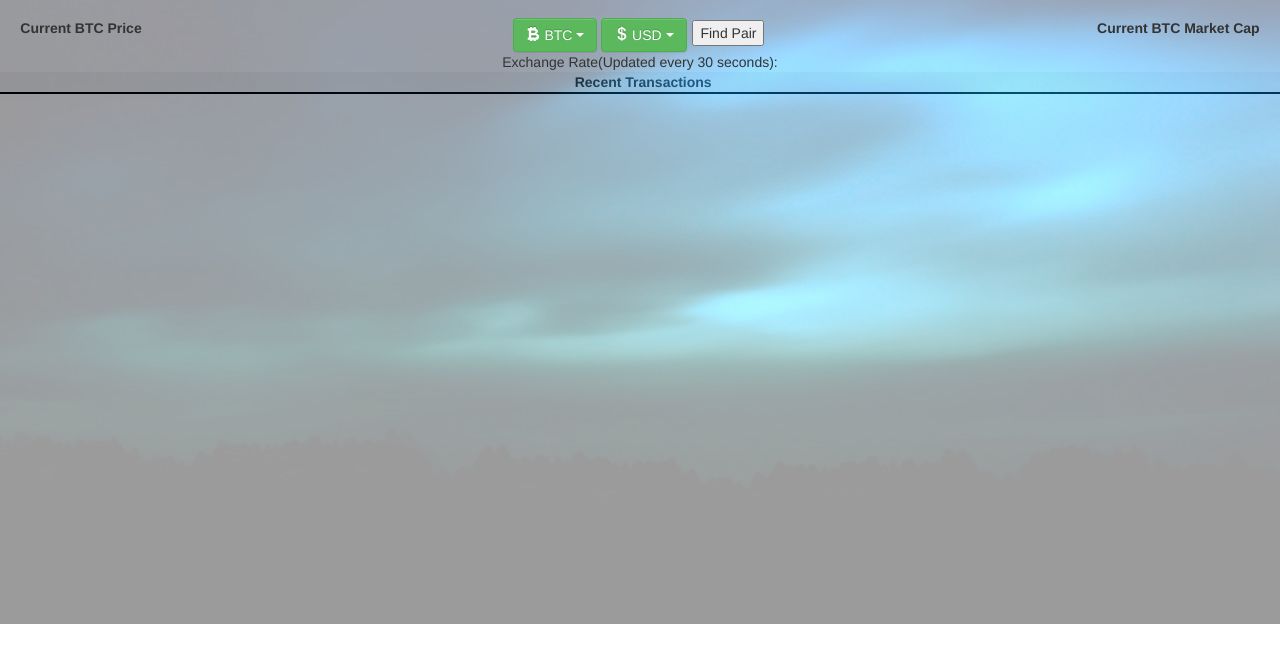
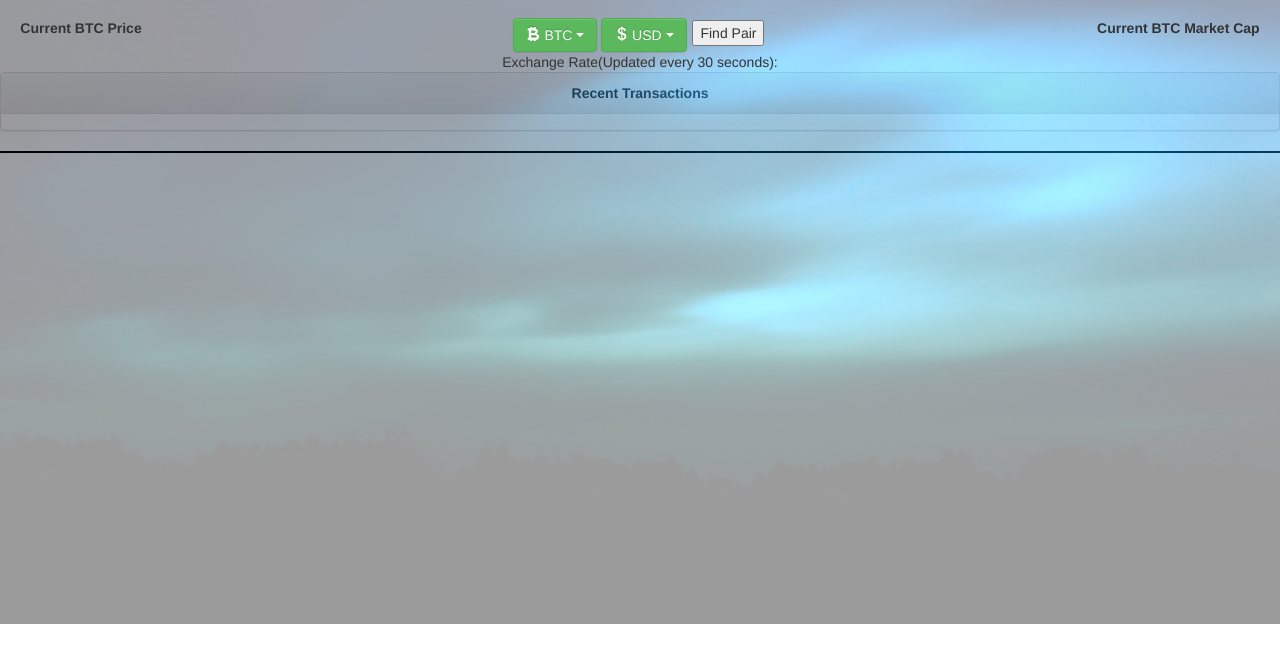
Before and after one commit to hrfischberg/ShapeShifts, a website: page index.html in a window 1280 px wide. Shown: the part 154-800 px from the top of the page. Drawn offline with nearby package versions, Linux system fonts and the light colour scheme; no server answers.

Commit message:
bootstrap changes, tables, etc

```diff
--- a/index.html
+++ b/index.html
@@ -106,7 +106,8 @@
             </select>
             <button id="priceFinder">Find Pair</button>
             <!-- <div>Selected Pair: <span id="selectedPair"></span></div> -->
-              <div>Exchange Rate(Updated every 30 seconds): <br>
+            <div>Exchange Rate(Updated every 30 seconds):
+                <br>
                 <span id="exchangeRate"></span>
             </div>
         </div>
@@ -121,9 +122,9 @@
       <div class="container">
       </div>
   </div>
-    <div id="recentTx">
-        <label>Recent Transactions</label>
-        <table>
+    <div class="panel panel-default">
+      <div class="panel-heading">Recent Transactions</div>
+        <table class="table">
           <tr>
             <td id="txs">
             </td>
--- a/public/style.css
+++ b/public/style.css
@@ -63,12 +63,14 @@ body {
   background-color: whitesmoke;
 }
 
-#recentTx li {
+#txs{
+  text-align: center;
   list-style: none;
 }
 
-#recentTx label{
-  margin: 0px 0px 0px 5%;
+.panel-heading {
+  text-align: center;
+  font-weight: 700;
 }
 
 #reddit {
--- a/style.css
+++ b/style.css
@@ -63,12 +63,14 @@ body {
   background-color: whitesmoke;
 }
 
-#recentTx li {
+#txs{
+  text-align: center;
   list-style: none;
 }
 
-#recentTx label{
-  margin: 0px 0px 0px 5%;
+.panel-heading {
+  text-align: center;
+  font-weight: 700;
 }
 
 #reddit {
```
Also changed, not shown: public/index.html (+5 -4 lines). Lines whose indentation alone changed are shown as unchanged.
